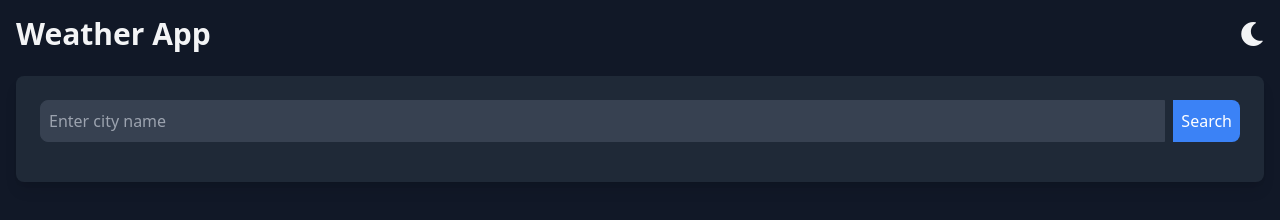
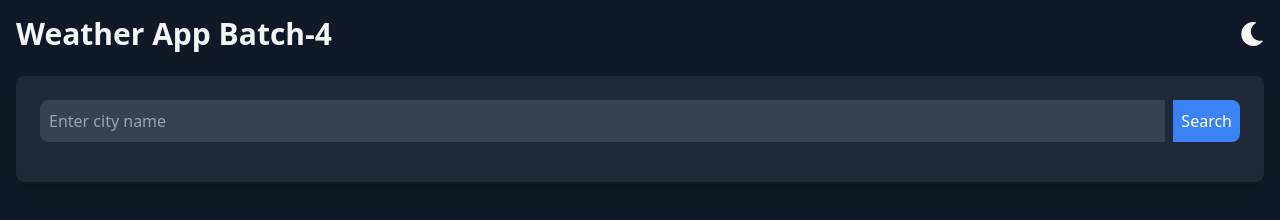
Before and after one commit to developer-mustafa/weather-app-with-tailwind, a plain HTML site: page index.html in a window 1280 px wide. Drawn offline with nearby package versions, Linux system fonts and the light colour scheme.

Commit message:
change headline

```diff
--- a/index.html
+++ b/index.html
@@ -3,7 +3,7 @@
 <head>
   <meta charset="utf-8">
   <meta name="viewport" content="width=device-width, initial-scale=1.0">
-  <title>Weather App</title>
+  <title>Weather App </title>
   <script src="https://cdn.tailwindcss.com"></script>
   <link href="https://cdnjs.cloudflare.com/ajax/libs/font-awesome/5.15.3/css/all.min.css" rel="stylesheet">
   <link href="https://fonts.googleapis.com/css2?family=Roboto:wght@400;500;700&display=swap" rel="stylesheet">
@@ -17,7 +17,7 @@
 <body class="bg-gray-900 text-gray-100 font-roboto">
   <div class="container mx-auto p-4">
     <div class="flex justify-between items-center mb-6">
-      <h1 class="text-3xl font-bold">Weather App</h1>
+      <h1 class="text-3xl font-bold">Weather App Batch-4</h1>
       <button class="text-2xl" id="themeToggleBtn">
         <i class="fas fa-moon" id="themeIcon"></i>
       </button>
```
